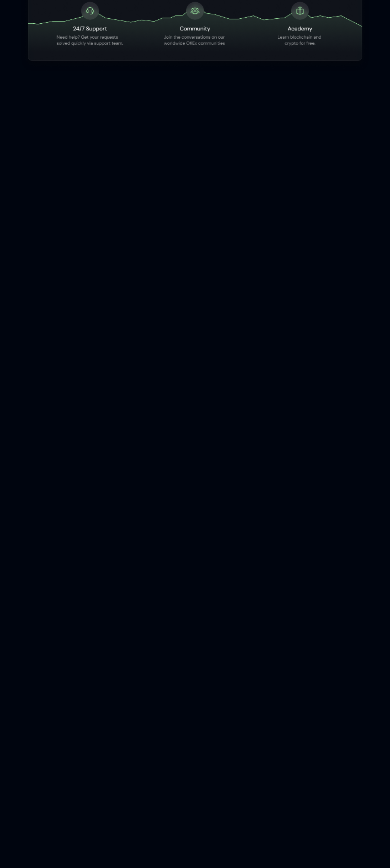
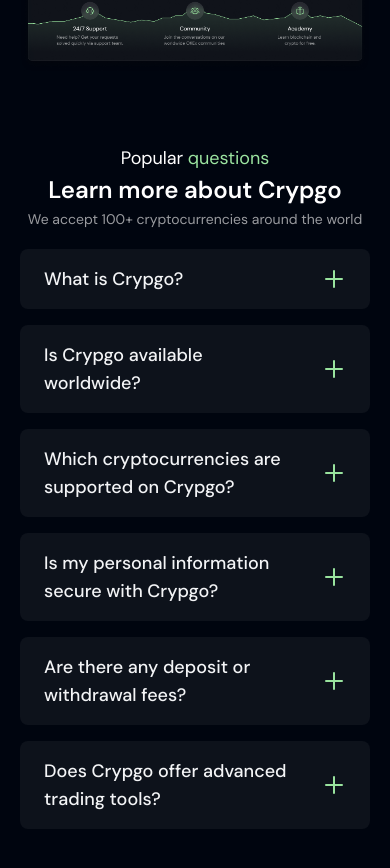
Before and after one commit to akinurrahman/crypto-landing-page, a Next.js app: page / in a window 390 px wide. Shown: the part 5262-6130 px from the top of the page. Before the commit the page ends 5554 px from the top, so only its background shows below. Built offline with nearby package versions, Linux system fonts and the light colour scheme.

Commit message:
Add FAQs section and update header button text

```diff
--- a/src/app/page.js
+++ b/src/app/page.js
@@ -10,6 +10,7 @@
 import Features from '@/components/landing-page/features'
 import CryptoUpgrade from '@/components/landing-page/crypto-upgrade'
 import BeTheFirstUser from '@/components/landing-page/be-the-first-user'
+import FAQs from '@/components/landing-page/faqs'
 
 const page = () => {
   return (
@@ -26,6 +27,7 @@
       <Features />
       <CryptoUpgrade />
       <BeTheFirstUser />
+      <FAQs />
     </div>
   );
 }
--- /dev/null
+++ b/src/components/landing-page/faqs.jsx
@@ -0,0 +1,65 @@
+"use client"
+import { faqs } from '@/constants';
+import React, { useState } from 'react'
+
+const FAQs = () => {
+     const [openIndex, setOpenIndex] = useState(null);
+  return (
+    <section>
+      <h3 className="text-center text-lg tracking-tight">
+        Popular <span className="text-primary">questions</span>
+      </h3>
+      <h2 className="heading-primary text-center my-1 md:my-2">
+        Learn more about Crypgo
+      </h2>
+      <p className="text-white/60 text-sm md:text-base text-center mb-5 xl:mb-10">
+        We accept 100+ cryptocurrencies around the world
+      </p>
+
+      <div className="space-y-4">
+        {faqs.map((item, index) => (
+          <div key={index} className="bg-white/5 rounded-lg overflow-hidden">
+            <button
+              onClick={() => setOpenIndex(openIndex === index ? null : index)}
+              className="w-full px-6 py-4 flex justify-between items-center text-left text-gray-100 hover:text-gray-200 transition-colors duration-200"
+            >
+              <span className="text-lg font-medium">{item.question}</span>
+              <span className="ml-6 flex-shrink-0">
+                <div
+                  className={`transform transition-transform duration-200 ${
+                    openIndex === index ? "rotate-45" : ""
+                  }`}
+                >
+                  <svg
+                    className="h-6 w-6"
+                    fill="none"
+                    viewBox="0 0 24 24"
+                    stroke="#99E39E"
+                  >
+                    <path
+                      strokeLinecap="round"
+                      strokeLinejoin="round"
+                      strokeWidth={2}
+                      d="M12 4v16m8-8H4"
+                    />
+                  </svg>
+                </div>
+              </span>
+            </button>
+            <div
+              className={`transition-all duration-200 ease-in-out ${
+                openIndex === index
+                  ? "max-h-96 opacity-100"
+                  : "max-h-0 opacity-0"
+              }`}
+            >
+              <div className="px-6 pb-4 text-gray-300">{item.answer}</div>
+            </div>
+          </div>
+        ))}
+      </div>
+    </section>
+  );
+}
+
+export default FAQs
--- a/src/components/landing-page/header.jsx
+++ b/src/components/landing-page/header.jsx
@@ -51,10 +51,10 @@
           </li>
         ))}
         <li className="md:hidden w-full">
-          <Button className="w-full">Get Template</Button>
+          <Button className="w-full">Get Started</Button>
         </li>
       </ul>
-      <Button className="hidden lg:block">Get Template</Button>
+      <Button className="hidden lg:block">Get Started</Button>
     </section>
   );
 };
--- a/src/constants/index.js
+++ b/src/constants/index.js
@@ -119,7 +119,39 @@
   },
 ];
 
-
 export const cryptoUpgrade = [
   "100% Secure", "No hidden fees", "Easy to use", "24/7 Support", "Fast transactions", "Low fees", "Advanced security", "User-friendly interface",
 ];
+
+export const faqs = [
+  {
+    question: "What is Crypgo?",
+    answer:
+      "Crypgo is a cutting-edge cryptocurrency trading platform that provides users with secure and efficient tools for buying, selling, and trading digital assets. Our platform is designed to serve both beginners and experienced traders with an intuitive interface and advanced features.",
+  },
+  {
+    question: "Is Crypgo available worldwide?",
+    answer:
+      "Yes, Crypgo services are available in most countries worldwide. However, some features may be restricted in certain jurisdictions due to local regulations. We recommend checking your local cryptocurrency trading laws and regulations.",
+  },
+  {
+    question: "Which cryptocurrencies are supported on Crypgo?",
+    answer:
+      "Crypgo supports a wide range of popular cryptocurrencies including Bitcoin (BTC), Ethereum (ETH), and many other major altcoins. Our platform regularly updates the list of supported currencies based on market demands and security considerations.",
+  },
+  {
+    question: "Is my personal information secure with Crypgo?",
+    answer:
+      "Yes, we take security very seriously. Crypgo employs state-of-the-art encryption and security measures to protect your personal information and digital assets. We use multi-factor authentication, cold storage for cryptocurrencies, and regular security audits.",
+  },
+  {
+    question: "Are there any deposit or withdrawal fees?",
+    answer:
+      "Crypgo maintains a transparent fee structure. While some transactions may incur standard network fees, we strive to keep our fees competitive. Detailed fee information is available in your account dashboard and varies based on the type of transaction and cryptocurrency.",
+  },
+  {
+    question: "Does Crypgo offer advanced trading tools?",
+    answer:
+      "Yes, Crypgo provides a comprehensive suite of advanced trading tools including real-time charts, technical analysis indicators, price alerts, and customizable trading interfaces. These tools are designed to help traders make informed decisions.",
+  },
+];
```
